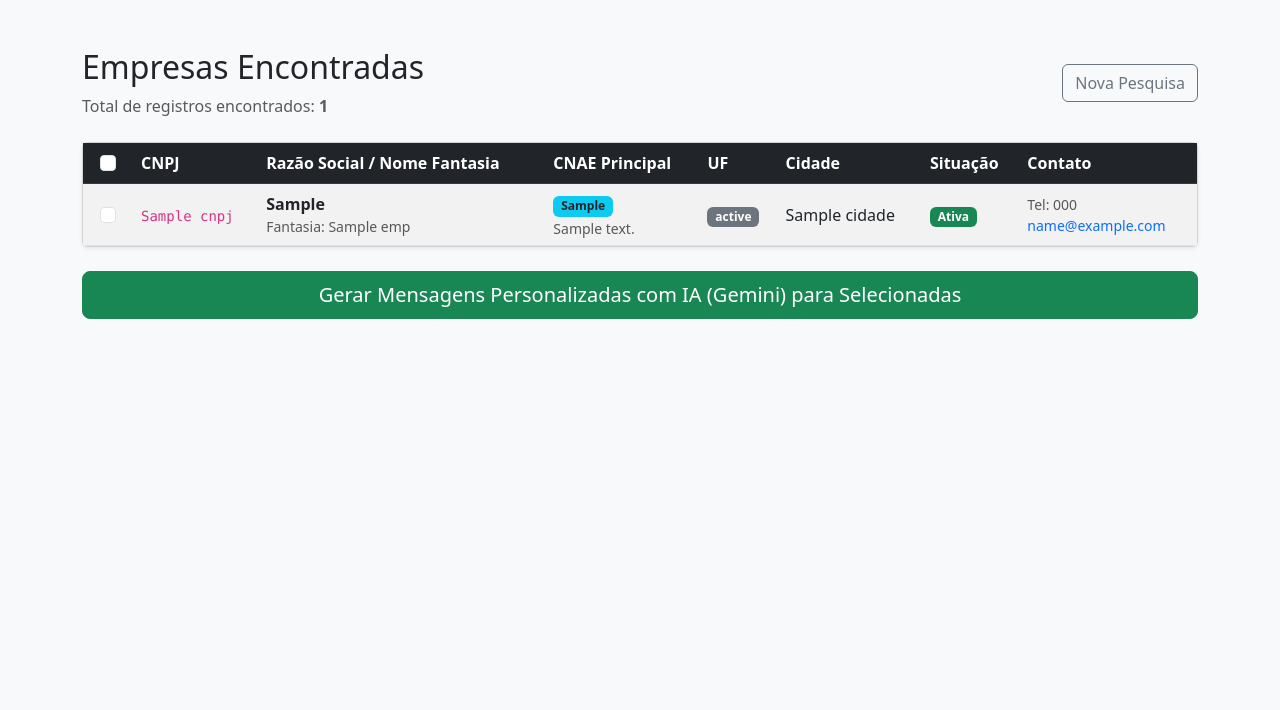
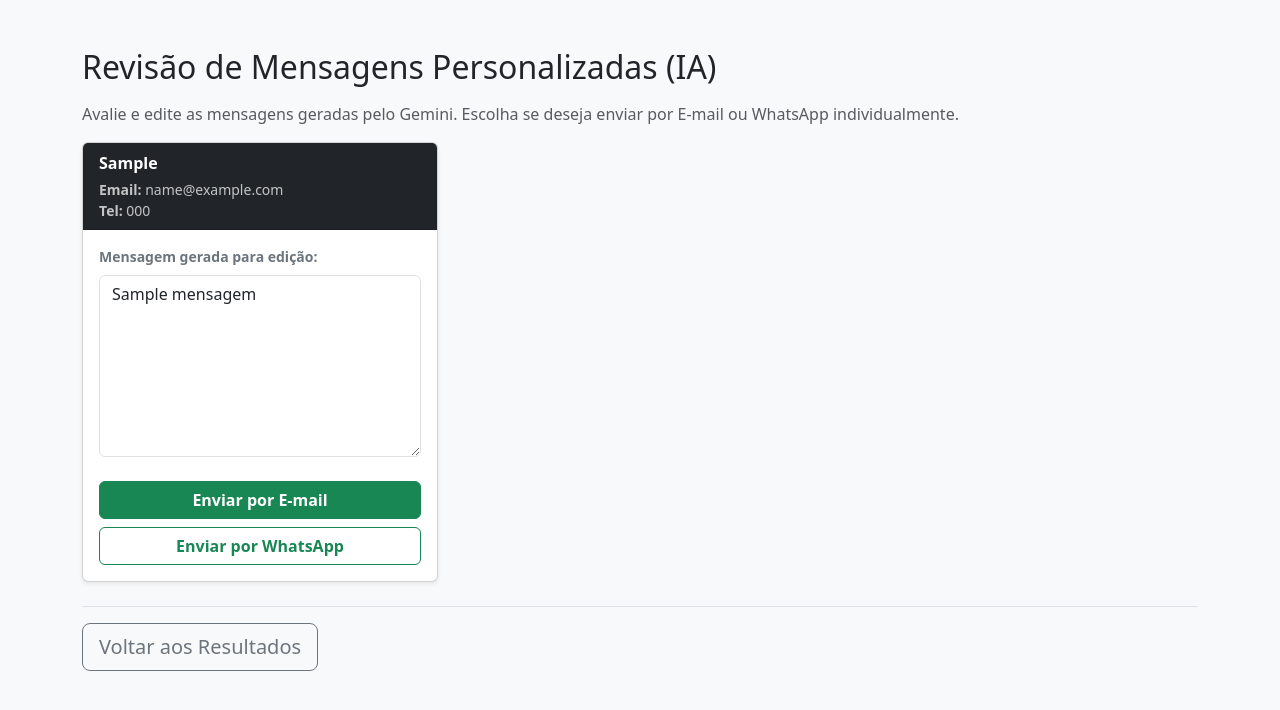
Before and after one commit to luisbonetto/Prospeccao_cnpjs, a Flask app: template templates/revisao_mensagens.html in a window 1280 px wide. Shown: the top 710 px of the page. Run offline with Flask 3, Linux system fonts and the light colour scheme; the template is opened without the code that fills it: most values are stand-ins (such as "Sample title", 1, 10 or a date in 2020).

Commit message:
Correções genéricas

```diff
--- a/app.py
+++ b/app.py
@@ -4,6 +4,11 @@ from google import genai
 from google.genai import types
 
 from flask import Flask, render_template, request, jsonify
+
+# --- CONFIGURAÇÕES DE HOMOLOGAÇÃO / SEGURANÇA ---
+MODO_TESTE = True  # Mude para False somente quando for para produção com clientes reais
+EMAIL_TESTE = "luisinhobonetto@gmail.com"  # Coloque o seu e-mail aqui
+WHATSAPP_TESTE = "(41) 98474-4757"                 # Coloque o seu WhatsApp de testes aqui
 
 app = Flask(__name__)
 
@@ -430,36 +435,64 @@ def gerar_mensagens():
 @app.route("/enviar-email", methods=["POST"])
 def enviar_email():
     empresa_id = request.form.get("empresa_id")
-    email_destino = request.form.get("contato")
+    email_destino_original = request.form.get("contato")
     mensagem = request.form.get("mensagem")
 
-    # TODO: Implementar integração real de disparo de e-mail (Ex: SMTP, SendGrid, etc.)
-    print(f"[DISPARO E-MAIL] Empresa ID: {empresa_id} | Destino: {email_destino}\nMensagem:\n{mensagem}\n{'-' * 40}")
+    # Verifica se estamos em modo de homologação
+    if MODO_TESTE:
+        email_destino = EMAIL_TESTE
+        aviso_teste = f"<div class='alert alert-warning'><strong>[MODO DE TESTE ATIVO]</strong> O e-mail original era para: <i>{email_destino_original}</i>, mas foi redirecionado com segurança para o seu e-mail de teste.</div>"
+    else:
+        email_destino = email_destino_original
+        aviso_teste = ""
+
+    # TODO: Aqui entrará a integração real com o SendGrid/Resend futuramente
+    print(f"[DISPARO E-MAIL] (Modo Teste: {MODO_TESTE}) | Destino Real: {email_destino}\nMensagem:\n{mensagem}\n{'-' * 40}")
 
     return f"""
-    <div style='font-family: Arial; text-align: center; margin-top: 50px;'>
-        <h2>E-mail Enviado com Sucesso!</h2>
-        <p>A mensagem foi disparada para o e-mail: <strong>{email_destino}</strong></p>
-        <a href='javascript:history.back()' class='btn btn-primary'>Voltar para Revisão</a>
-    </div>
+    <!DOCTYPE html>
+    <html lang='pt-br'>
+    <head><link href='https://cdn.jsdelivr.net/npm/bootstrap@5.3.0/dist/css/bootstrap.min.css' rel='stylesheet'></head>
+    <body class='bg-light'><div class='container mt-5 text-center'>
+        <div class='card shadow p-4 mx-auto' style='max-width: 500px;'>
+            <h2>E-mail Processado!</h2>
+            {aviso_teste}
+            <p>A mensagem foi disparada para: <strong>{email_destino}</strong></p>
+            <a href='javascript:history.back()' class='btn btn-primary mt-3'>Voltar para Revisão</a>
+        </div>
+    </div></body></html>
     """
 
 
 @app.route("/enviar-whatsapp", methods=["POST"])
 def enviar_whatsapp():
     empresa_id = request.form.get("empresa_id")
-    telefone_destino = request.form.get("contato")
+    telefone_destino_original = request.form.get("contato")
     mensagem = request.form.get("mensagem")
 
-    # TODO: Implementar integração real de disparo via WhatsApp (Ex: API oficial, Evolution API, etc.)
-    print(f"[DISPARO WHATSAPP] Empresa ID: {empresa_id} | Destino: {telefone_destino}\nMensagem:\n{mensagem}\n{'-' * 40}")
+    # Verifica se estamos em modo de homologação
+    if MODO_TESTE:
+        telefone_destino = WHATSAPP_TESTE
+        aviso_teste = f"<div class='alert alert-warning'><strong>[MODO DE TESTE ATIVO]</strong> O WhatsApp original era para: <i>{telefone_destino_original}</i>, mas foi redirecionado com segurança para o seu número de teste.</div>"
+    else:
+        telefone_destino = telefone_destino_original
+        aviso_teste = ""
+
+    # TODO: Aqui entrará a integração real com a API de WhatsApp futuramente
+    print(f"[DISPARO WHATSAPP] (Modo Teste: {MODO_TESTE}) | Destino Real: {telefone_destino}\nMensagem:\n{mensagem}\n{'-' * 40}")
 
     return f"""
-    <div style='font-family: Arial; text-align: center; margin-top: 50px;'>
-        <h2>Mensagem de WhatsApp Processada!</h2>
-        <p>O disparo para o WhatsApp <strong>{telefone_destino}</strong> foi acionado.</p>
-        <a href='javascript:history.back()' class='btn btn-success'>Voltar para Revisão</a>
-    </div>
+    <!DOCTYPE html>
+    <html lang='pt-br'>
+    <head><link href='https://cdn.jsdelivr.net/npm/bootstrap@5.3.0/dist/css/bootstrap.min.css' rel='stylesheet'></head>
+    <body class='bg-light'><div class='container mt-5 text-center'>
+        <div class='card shadow p-4 mx-auto' style='max-width: 500px;'>
+            <h2>WhatsApp Processado!</h2>
+            {aviso_teste}
+            <p>O disparo para o WhatsApp <strong>{telefone_destino}</strong> foi acionado.</p>
+            <a href='javascript:history.back()' class='btn btn-success mt-3'>Voltar para Revisão</a>
+        </div>
+    </div></body></html>
     """
 
 
--- a/templates/revisao_mensagens.html
+++ b/templates/revisao_mensagens.html
@@ -2,145 +2,92 @@
 <html lang="pt-br">
 <head>
     <meta charset="UTF-8">
-    <title>Resultados da Prospecção</title>
-    <!-- Bootstrap 5 CSS -->
+    <meta name="viewport" content="width=device-width, initial-scale=1.0">
+    <title>Revisão de Mensagens - Prospecção</title>
     <link href="https://cdn.jsdelivr.net/npm/bootstrap@5.3.0/dist/css/bootstrap.min.css" rel="stylesheet">
 </head>
 <body class="bg-light">
     <div class="container my-5">
-        <div class="d-flex justify-content-between align-items-center mb-4">
-            <div>
-                <h2>Empresas Encontradas</h2>
-                <p class="text-muted mb-0">Total de registros encontrados: <strong>{{ total_registros }}</strong></p>
-            </div>
-            <a href="/" class="btn btn-outline-secondary">Nova Pesquisa</a>
-        </div>
+        <h2 class="mb-3">Revisão de Mensagens Personalizadas (IA)</h2>
+        <p class="text-muted">Avalie e edite as mensagens geradas pelo Gemini. Escolha se deseja enviar por E-mail ou WhatsApp individualmente.</p>
 
-        <!-- ADICIONADO ID AQUI: id="form-prospeccao" -->
-        <form action="/gerar-mensagens" method="POST" id="form-prospeccao">
-            <!-- Repassa os dados do remetente de forma oculta para a próxima tela -->
-            <input type="hidden" name="remetente_nome" value="{{ remetente_nome }}">
-            <input type="hidden" name="remetente_cargo" value="{{ remetente_cargo }}">
-            <input type="hidden" name="remetente_empresa" value="{{ remetente_empresa }}">
-            <input type="hidden" name="objetivo_prospeccao" value="{{ objetivo_prospeccao }}">
+        <!-- Grid em Colunas Responsivo -->
+        <div class="row row-cols-1 row-cols-md-2 row-cols-lg-3 g-4 mb-4">
+            {% for item in mensagens_geradas %}
+            <div class="col d-flex align-items-stretch">
+                <div class="card shadow-sm w-100 h-100 d-flex flex-column">
+                    <div class="card-header bg-dark text-white">
+                        <div class="fw-bold fs-6 text-truncate" title="{{ item.razao_social }}">
+                            {{ item.razao_social }}
+                        </div>
+                        <div class="small text-light opacity-75 mt-1 text-truncate">
+                            <strong>Email:</strong> {{ item.email }}<br>
+                            <strong>Tel:</strong> {{ item.telefone }}
+                        </div>
+                    </div>
 
-            <div class="card shadow-sm mb-4">
-                <div class="card-body p-0">
-                    <div class="table-responsive">
-                        <table class="table table-hover table-striped mb-0 align-middle">
-                            <thead class="table-dark">
-                                <tr>
-                                    <th class="text-center" style="width: 50px;">
-                                        <input type="checkbox" id="select-all" class="form-check-input">
-                                    </th>
-                                    <th>CNPJ</th>
-                                    <th>Razão Social / Nome Fantasia</th>
-                                    <th>CNAE Principal</th>
-                                    <th>UF</th>
-                                    <th>Cidade</th>
-                                    <th>Situação</th>
-                                    <th>Contato</th>
-                                </tr>
-                            </thead>
-                            <tbody>
-                                {% if empresas %}
-                                    {% for emp in empresas %}
-                                    <tr>
-                                        <td class="text-center">
-                                            <input type="checkbox" name="empresas_selecionadas" value="{{ emp['id'] }}" class="form-check-input row-checkbox">
-                                        </td>
-                                        <td><code>{{ emp['cnpj'] }}</code></td>
-                                        <td>
-                                            <strong>{{ emp['razao_social'] }}</strong>
-                                            {% if emp['nome_fantasia'] %}
-                                                <small class="d-block text-muted">Fantasia: {{ emp['nome_fantasia'] }}</small>
-                                            {% endif %}
-                                        </td>
-                                        <td>
-                                            <span class="badge bg-info text-dark mb-1">{{ emp['atividade_codigo'] }}</span>
-                                            {% if emp['atividade_descricao'] %}
-                                                <small class="d-block text-muted" style="max-width: 250px; line-height: 1.2;">
-                                                    {{ emp['atividade_descricao'] }}
-                                                </small>
-                                            {% endif %}
-                                        </td>
-                                        <td><span class="badge bg-secondary">{{ emp['estado'] }}</span></td>
-                                        <td>{{ emp['cidade'] }}</td>
-                                        <td>
-                                            {% if emp['situacao'] == 'ATIVA' %}
-                                                <span class="badge bg-success">Ativa</span>
-                                            {% else %}
-                                                <span class="badge bg-warning text-dark">{{ emp['situacao'] }}</span>
-                                            {% endif %}
-                                        </td>
-                                        <td>
-                                            <small class="d-block text-muted">Tel: {{ emp['telefone'] }}</small>
-                                            <small class="d-block text-primary">{{ emp['email'] }}</small>
-                                        </td>
-                                    </tr>
-                                    {% endfor %}
-                                {% else %}
-                                    <tr>
-                                        <td colspan="8" class="text-center py-4 text-muted">Nenhuma empresa encontrada com os filtros selecionados.</td>
-                                    </tr>
-                                {% endif %}
-                            </tbody>
-                        </table>
+                    <div class="card-body d-flex flex-column">
+                        <!-- Cada card possui sua própria área de texto editável -->
+                        <div class="mb-3 flex-grow-1 d-flex flex-column">
+                            <label class="form-label text-secondary small fw-bold">Mensagem gerada para edição:</label>
+                            <!-- Damos um ID/Name único baseado no ID da empresa para capturar via Flask -->
+                            <textarea id="msg_{{ item.id }}" class="form-control flex-grow-1" rows="7">{{ item.mensagem }}</textarea>
+                        </div>
+
+                        <!-- Botões de Ação Separados (E-mail vs WhatsApp) -->
+                        <div class="mt-auto pt-2 d-grid gap-2">
+                            <button type="button" class="btn btn-success fw-bold" onclick="enviarMensagem('{{ item.id }}', '{{ item.email }}', '/enviar-email')">
+                                Enviar por E-mail
+                            </button>
+                            <button type="button" class="btn btn-outline-success fw-bold" onclick="enviarMensagem('{{ item.id }}', '{{ item.telefone }}', '/enviar-whatsapp')">
+                                Enviar por WhatsApp
+                            </button>
+                        </div>
                     </div>
                 </div>
             </div>
+            {% endfor %}
+        </div>
 
-            <!-- Botão de Ação para gerar mensagens com IA -->
-            <div class="d-grid gap-2 mb-4">
-                <!-- ADICIONADO ID AQUI: id="btn-enviar" -->
-                <button type="submit" id="btn-enviar" class="btn btn-success btn-lg">Gerar Mensagens Personalizadas com IA (Gemini) para Selecionadas</button>
-            </div>
-        </form>
-
-        <!-- Navegação da Paginação -->
-        {% if total_paginas > 1 %}
-        <nav aria-label="Navegação de páginas">
-            <ul class="pagination justify-content-center">
-                <li class="page-item {% if pagina_atual <= 1 %}disabled{% endif %}">
-                    <a class="page-link" href="/resultados?pagina={{ pagina_atual - 1 }}&estado={{ filtro_estado }}&municipio={{ filtro_municipio }}&situacao={{ filtro_situacao }}&cnae={{ filtro_cnae }}&busca_nome={{ filtro_busca_nome }}&cnpj_busca={{ filtro_cnpj_busca }}&remetente_nome={{ remetente_nome }}&remetente_cargo={{ remetente_cargo }}&remetente_empresa={{ remetente_empresa }}&objetivo_prospeccao={{ objetivo_prospeccao }}">Anterior</a>
-                </li>
-                <li class="page-item disabled">
-                    <span class="page-link">Página {{ pagina_atual }} de {{ total_paginas }}</span>
-                </li>
-                <li class="page-item {% if pagina_atual >= total_paginas %}disabled{% endif %}">
-                    <a class="page-link" href="/resultados?pagina={{ pagina_atual + 1 }}&estado={{ filtro_estado }}&municipio={{ filtro_municipio }}&situacao={{ filtro_situacao }}&cnae={{ filtro_cnae }}&busca_nome={{ filtro_busca_nome }}&cnpj_busca={{ filtro_cnpj_busca }}&remetente_nome={{ remetente_nome }}&remetente_cargo={{ remetente_cargo }}&remetente_empresa={{ remetente_empresa }}&objetivo_prospeccao={{ objetivo_prospeccao }}">Próxima</a>
-                </li>
-            </ul>
-        </nav>
-        {% endif %}
+        <!-- Botão de Voltar Geral -->
+        <div class="d-flex justify-content-start pt-3 border-top">
+            <a href="javascript:history.back()" class="btn btn-outline-secondary btn-lg">Voltar aos Resultados</a>
+        </div>
     </div>
 
+    <!-- Script auxiliar para disparar as rotas via requisição POST mantendo a edição do usuário -->
     <script>
-        // Script original do "Selecionar Todos"
-        const selectAll = document.getElementById('select-all');
-        if (selectAll) {
-            selectAll.addEventListener('change', function() {
-                let checkboxes = document.querySelectorAll('.row-checkbox');
-                checkboxes.forEach(cb => cb.checked = this.checked);
-            });
-        }
+        function enviarMensagem(empresaId, contatoDestino, rota) {
+            const mensagemTexto = document.getElementById('msg_' + empresaId).value;
 
-        // ADICIONADO: Trava anti-envio duplo para o formulário
-        let enviado = false;
-        const formProspeccao = document.getElementById('form-prospeccao');
-        if (formProspeccao) {
-            formProspeccao.addEventListener('submit', function(e) {
-                if (enviado) {
-                    e.preventDefault();
-                    return false;
-                }
-                enviado = true;
-                const btn = document.getElementById('btn-enviar');
-                if (btn) {
-                    btn.disabled = true;
-                    btn.innerText = 'Gerando mensagens com IA, aguarde...';
-                }
-            });
+            // Criando um formulário dinâmico para enviar os dados via POST para a rota específica
+            const form = document.createElement('form');
+            form.method = 'POST';
+            form.action = rota;
+
+            // Campo ID da empresa
+            const inputId = document.createElement('input');
+            inputId.type = 'hidden';
+            inputId.name = 'empresa_id';
+            inputId.value = empresaId;
+            form.appendChild(inputId);
+
+            // Campo Contato (Email ou Telefone)
+            const inputContato = document.createElement('input');
+            inputContato.type = 'hidden';
+            inputContato.name = 'contato';
+            inputContato.value = contatoDestino;
+            form.appendChild(inputContato);
+
+            // Campo Mensagem Editada
+            const inputMsg = document.createElement('input');
+            inputMsg.type = 'hidden';
+            inputMsg.name = 'mensagem';
+            inputMsg.value = mensagemTexto;
+            form.appendChild(inputMsg);
+
+            document.body.appendChild(form);
+            form.submit();
         }
     </script>
 </body>
```
Also changed, not shown: app_old.py (+13 -0 lines), templates/revisao_mensagens_old.html (renamed from templates/revisão_mensagens_old.html).
